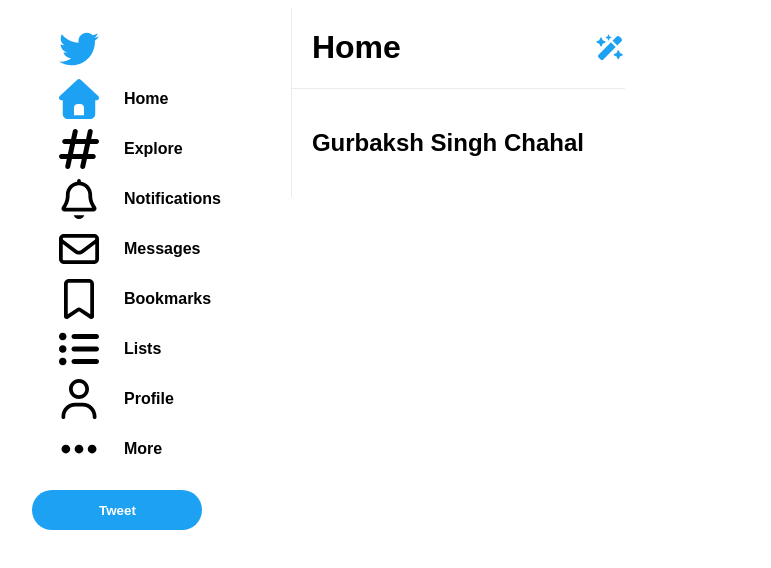
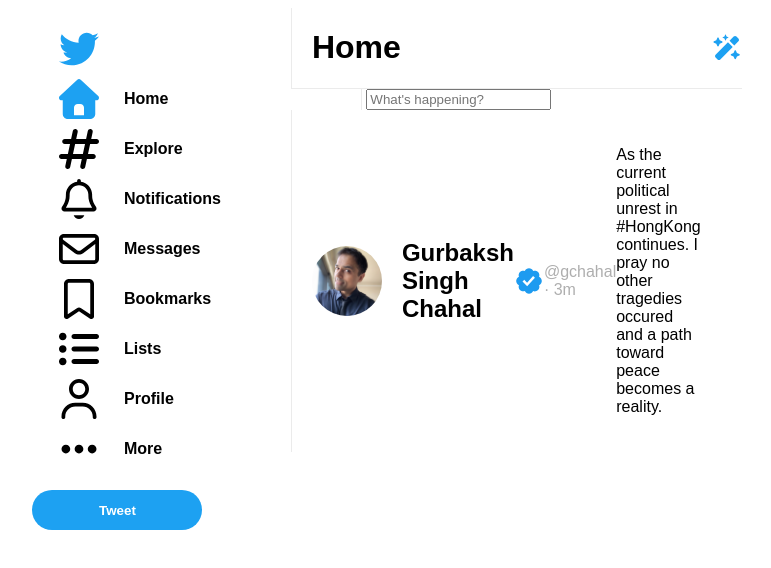
Before and after one commit to Hamzasaiditahere/Clon-Twitter-2020, a plain HTML site: page index.html in a window 1280 px wide. Shown: the whole page, without its empty margins (286-1057 px from the left). Drawn offline with Linux system fonts and the light colour scheme.

Commit message:
Add Twitter verified badge SVG icon

```diff
--- a/index.html
+++ b/index.html
@@ -54,11 +54,21 @@
             <h1>Home</h1>
                 <img src="img/sparkles-logo.svg" alt="sparkles" width="30px">
         </header>
+        <div class="search">
+            <img src="" alt="">
+            <input type="text" placeholder="What's happening?">
+            <img src="" alt="">
+            <img src="" alt="">
+            <img src="" alt="">
+        </div>
         <div class="content">
-            <img src="" alt="">
-            <h2>Gurbaksh Singh Chahal</h2>
-            <img src="" alt="">
-            <p></p>
+            <div class="tweet1"></div>
+                <img class="fotodeperfil" src="img/Gurbaksh-Chahal.jpg" alt="Gurbaksh Singh Chahal" width="70px">
+                <h2>Gurbaksh Singh Chahal</h2>
+                <img src="img/verificado-twitter.svg" alt="verificado" width="30px">
+                <p class="username">@gchahal · 3m</p>
+                <p class="text">As the current political unrest in #HongKong continues. I pray no other tragedies occured and a path toward peace becomes a reality.</p>
+            </div>
         </div>
     <div>
 </body>
--- a/styles.css
+++ b/styles.css
@@ -51,4 +51,23 @@
     display: flex;
     padding: 20px;
     border-left: rgba(75, 75, 75, 0.11) 1px solid;
+    align-items: center;
 }
+.search{
+    margin-left: 70px;
+    border-left: rgba(75, 75, 75, 0.11) 1px solid;
+}
+.username{
+    color: rgba(128, 128, 128, 0.637);
+}
+.fotodeperfil{
+    width: 70px;
+    height: 70px;
+    object-fit: cover;
+    border-radius: 100%;
+    margin-right: 20px;
+}
+.tweet1{
+    display: flex;
+    flex-direction: column;
+}
```
Also changed, not shown: img/Gurbaksh-Chahal.jpg (added), img/verificado-twitter.svg (added).
